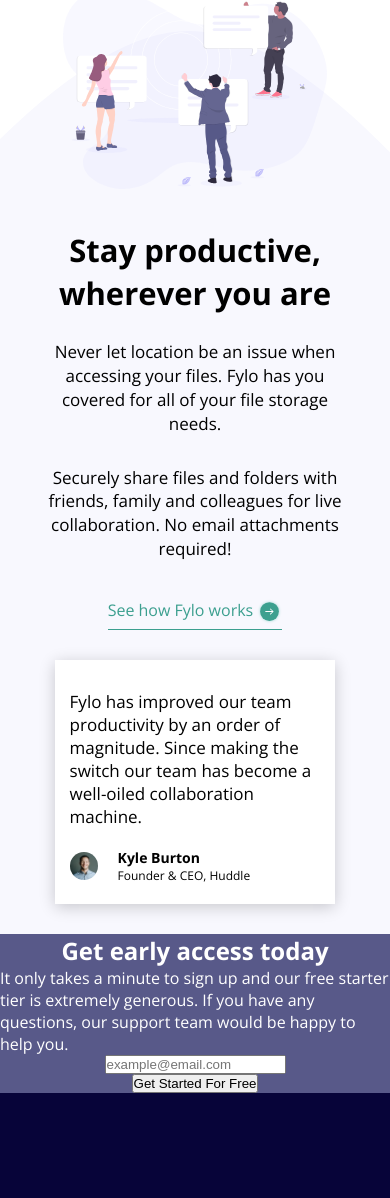
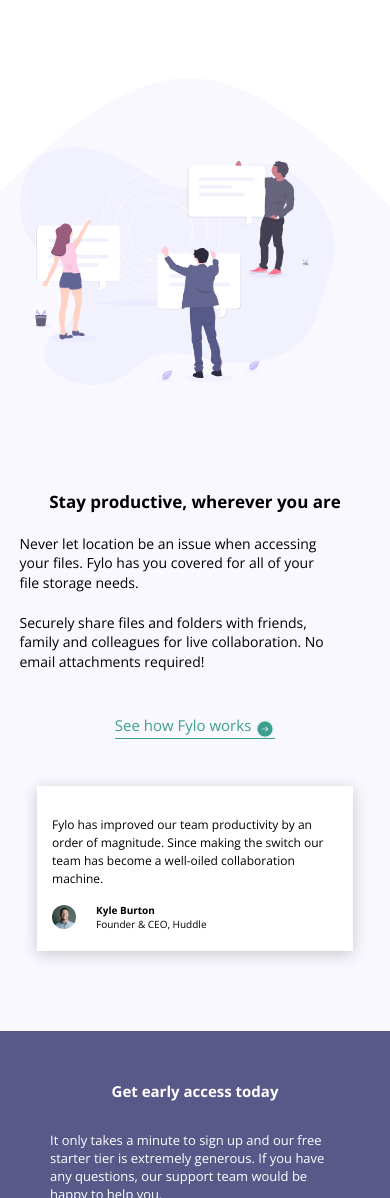
Before and after one commit to abe-m1/fylo-landing-page-with-two-column-layout, a website: page index.html in a window 390 px wide. Shown: the part 802-2000 px from the top of the page. Drawn offline with nearby package versions, Linux system fonts and the light colour scheme.

Commit message:
mobile first styles

```diff
--- a/index.html
+++ b/index.html
@@ -28,11 +28,14 @@
           </ul>
         </header>
         <div class="hero-container">
+          <div class="hero-container__left">
             <img
               class="hero-container__intro-image"
               src="images/illustration-1.svg"
               alt=""
             />
+          </div>
+          <div class="hero-container__right">
             <h1 class="hero-container__intro-title">
               All your files in one secure location, accessible anywhere.
             </h1>
@@ -47,33 +50,40 @@
             />
             <button class="hero-container__intro-button">Get Started</button>
           </div>
+        </div>
 
         <div class="hero-container">
+          <div class="hero-container__left middle">
             <img
               class="hero-container__intro-image"
               src="images/illustration-2.svg"
               alt=""
             />
-          <h1 class="hero-container__intro-title">
+          </div>
+          <div class="hero-container__right">
+            <h1 class="hero-container__middle-title">
               Stay productive, wherever you are
             </h1>
-          <p class="hero-container__intro-text">
+            <p class="hero-container__middle-text">
               Never let location be an issue when accessing your files. Fylo has
               you covered for all of your file storage needs.
             </p>
-          <p class="hero-container__intro-text">
-            Securely share files and folders with friends, family and colleagues
-            for live collaboration. No email attachments required!
+            <p class="hero-container__middle-text">
+              Securely share files and folders with friends, family and
+              colleagues for live collaboration. No email attachments required!
             </p>
+            <div class="see-how-container">
               <a class="see-how" href=""
                 >See how Fylo works
                 <img class="icon-arrow" src="images/icon-arrow.svg" alt="" />
               </a>
+            </div>
+
             <div class="testimonial-box">
               <p class="testimonial-text">
-              Fylo has improved our team productivity by an order of magnitude.
-              Since making the switch our team has become a well-oiled
-              collaboration machine.
+                Fylo has improved our team productivity by an order of
+                magnitude. Since making the switch our team has become a
+                well-oiled collaboration machine.
               </p>
               <div class="user-info">
                 <img
@@ -89,28 +99,23 @@
             </div>
           </div>
         </div>
+      </div>
     </section>
     <section class="action">
-      <h2>Get early access today</h2>
-      <p>
+      <h2 class="action-title">Get early access today</h2>
+      <p class="action-description">
         It only takes a minute to sign up and our free starter tier is extremely
         generous. If you have any questions, our support team would be happy to
         help you.
       </p>
-      <input type="text" placeholder="example@email.com" />
-      <button>Get Started For Free</button>
+      <input class="action-input" type="text" placeholder="example@email.com" />
+      <button class="action-button">Get Started For Free</button>
     </section>
-    <!--
-    Get Started For Free Phone: +1-543-123-4567
-    example@fylo.com About Us Jobs Press Blog Contact Us Terms Privacy -->
+
     <footer class="footer">
       <div class="footer__container">
-        <img class="logo footer__logo" src="images/logo.svg" alt="" />
+        <img class="logo footer__logo" src="images/logo_white.svg" alt="" />
         <div class="footer__content">
-          <div class="footer__text">
-            <img class="icon" src="images/icon-location.svg" alt="" />
-          </div>
-
           <ul class="footer__contact">
             <li class="footer__item">
               <img class="icon" src="images/icon-phone.svg" alt="" />
--- a/scss/main.scss
+++ b/scss/main.scss
@@ -83,13 +83,14 @@
 .content-container {
   width: 90%;
   margin: auto;
-
-  @include respond(desktop) {
-  }
 }
 
 .logo {
-  width: 11rem;
+  width: 8rem;
+
+  @include respond(desktop) {
+    width: 16rem;
+  }
 }
 
 .header {
@@ -97,7 +98,11 @@
   display: flex;
   justify-content: space-between;
   align-items: center;
-  margin-bottom: 4rem;
+  margin-bottom: 8rem;
+
+  @include respond(desktop) {
+    height: 17rem;
+  }
 }
 
 .header-menu {
@@ -111,6 +116,13 @@
       margin-right: 1rem;
     }
   }
+
+  @include respond(desktop) {
+    font-size: 2.3rem;
+    &:not(:last-child) {
+      margin-right: 3rem;
+    }
+  }
 }
 
 .hero-container {
@@ -118,57 +130,110 @@
   flex-direction: column;
   justify-content: center;
   align-items: center;
+  margin-bottom: 18rem;
 
+  &:last-of-type {
+    margin-bottom: 0;
+  }
+
+  @include respond(desktop) {
+    // margin-bottom: 15rem;
+    flex-direction: row;
+  }
+
+  &__left {
+    @include respond(desktop) {
+      order: 1;
+    }
+  }
   &__intro-image {
-    width: 75%;
+    width: 90%;
     margin-bottom: 4rem;
   }
 
   &__intro-title {
     width: 100%;
     text-align: center;
-    font-size: 3.1rem;
+    font-size: 2.4rem;
     line-height: 1.4;
     font-weight: 700;
-    margin-bottom: 2.5rem;
+    margin-bottom: 3rem;
   }
 
   &__intro-text {
     width: 90%;
     text-align: center;
     margin-bottom: 3rem;
-    font-size: 1.7rem;
+    font-size: 1.5rem;
     line-height: 1.4;
     font-family: 'Open Sans', sans-serif;
   }
 
   &__input {
     width: 100%;
-    padding: 2rem 9rem;
+    padding: 1.3rem 9rem;
     // font-size: 2.1rem;
-    margin-bottom: 3rem;
+    margin-bottom: 1.7rem;
+
+    @include respond(desktop) {
+      width: 45%;
+    }
   }
 
   &__intro-button {
     width: 100%;
-    padding: 2rem 9rem;
+    padding: 1.3rem 9rem;
     border: none;
-    font-size: 2.1rem;
+    font-size: 1.5rem;
     background-color: $brightBlue;
     color: $white;
+
+    @include respond(desktop) {
+      width: 45%;
+    }
+  }
+
+  &__middle-title {
+    width: 100%;
+    text-align: center;
+    font-size: 1.7rem;
+    line-height: 1.4;
+    font-weight: 700;
+    margin-bottom: 2rem;
+  }
+
+  &__middle-text {
+    width: 90%;
+    text-align: left;
+    margin-bottom: 2rem;
+    font-size: 1.4rem;
+    line-height: 1.4;
+    font-family: 'Open Sans', sans-serif;
+
+    &:last-of-type {
+      margin-bottom: 4rem;
+    }
   }
 }
 
+.middle {
+  margin-bottom: 6rem;
+}
+
+.see-how-container {
+  text-align: center;
+  margin-bottom: 5rem;
+}
 .see-how {
   color: $moderateCyan;
   text-decoration: none;
   border-bottom: 1px solid $moderateCyan;
-  padding-bottom: 0.8rem;
-  margin-bottom: 3rem;
+  padding-bottom: 0.3rem;
+  font-size: 1.5rem;
 }
 
 .icon-arrow {
-  width: 25px;
+  width: 20px;
   position: relative;
   top: 8px;
 }
@@ -176,9 +241,9 @@
 .testimonial-box {
   font-family: 'Open Sans', sans-serif;
   background-color: $white;
-  width: 80%;
+  width: 90%;
   margin: auto;
-  margin-bottom: 3rem;
+  margin-bottom: 8rem;
   padding: 3rem 1.5rem 2rem 1.5rem;
   box-shadow: 0px 3px 15px rgba(0, 0, 0, 0.2);
 
@@ -188,9 +253,9 @@
 }
 
 .testimonial-text {
-  font-size: 1.7rem;
-
-  margin-bottom: 2rem;
+  font-size: 1.2rem;
+  line-height: 1.8rem;
+  margin-bottom: 1.5rem;
 
   @include respond(phone) {
     font-size: 1.3rem;
@@ -204,8 +269,8 @@
   align-items: center;
 
   &__image {
-    width: 2.8rem;
-    height: 2.8rem;
+    width: 2.4rem;
+    height: 2.4rem;
     border-radius: 100px;
     margin-right: 2rem;
 
@@ -217,17 +282,10 @@
 
   &__name {
     font-weight: 600;
-    font-size: 1.4rem;
-
-    @include respond(phone) {
-      font-size: 1.2rem;
-    }
+    font-size: 1rem;
   }
   &__title {
-    font-size: 1.2rem;
-    @include respond(phone) {
-      font-size: 1rem;
-    }
+    font-size: 1rem;
   }
 }
 
@@ -238,6 +296,41 @@
   flex-direction: column;
   justify-content: center;
   align-items: center;
+  padding: 5rem;
+}
+
+.action-title {
+  margin-bottom: 3rem;
+  font-size: 1.5rem;
+}
+
+.action-description {
+  margin-bottom: 3rem;
+  font-size: 1.3rem;
+}
+
+.action-input {
+  width: 100%;
+  padding: 1rem 9rem;
+  // font-size: 2.1rem;
+  margin-bottom: 0.7rem;
+
+  @include respond(desktop) {
+    width: 45%;
+  }
+}
+
+.action-button {
+  width: 100%;
+  padding: 1rem 7rem;
+  border: none;
+  font-size: 1.2rem;
+  background-color: $brightBlue;
+  color: $white;
+
+  @include respond(desktop) {
+    width: 45%;
+  }
 }
 
 .icon {
@@ -258,7 +351,7 @@
 
 .footer {
   background-color: $veryDarkBlue;
-  padding-top: 19rem;
+  padding-top: 5rem;
   padding-bottom: 7rem;
   color: $white;
 
@@ -268,7 +361,7 @@
 
   &__logo {
     margin-bottom: 3rem;
-    width: 20rem;
+    width: 18rem;
   }
 
   &__container {
@@ -312,8 +405,9 @@
 
   &__item {
     margin-bottom: 2rem;
-    font-size: 1.9rem;
-    font-weight: 600;
+    font-size: 1.6rem;
+    font-weight: 400;
+    color: $lightGrayishBlue;
   }
 }
 
```
Also changed, not shown: css/style.css, images/logo_white.svg (added). Lines whose indentation alone changed are shown as unchanged.
